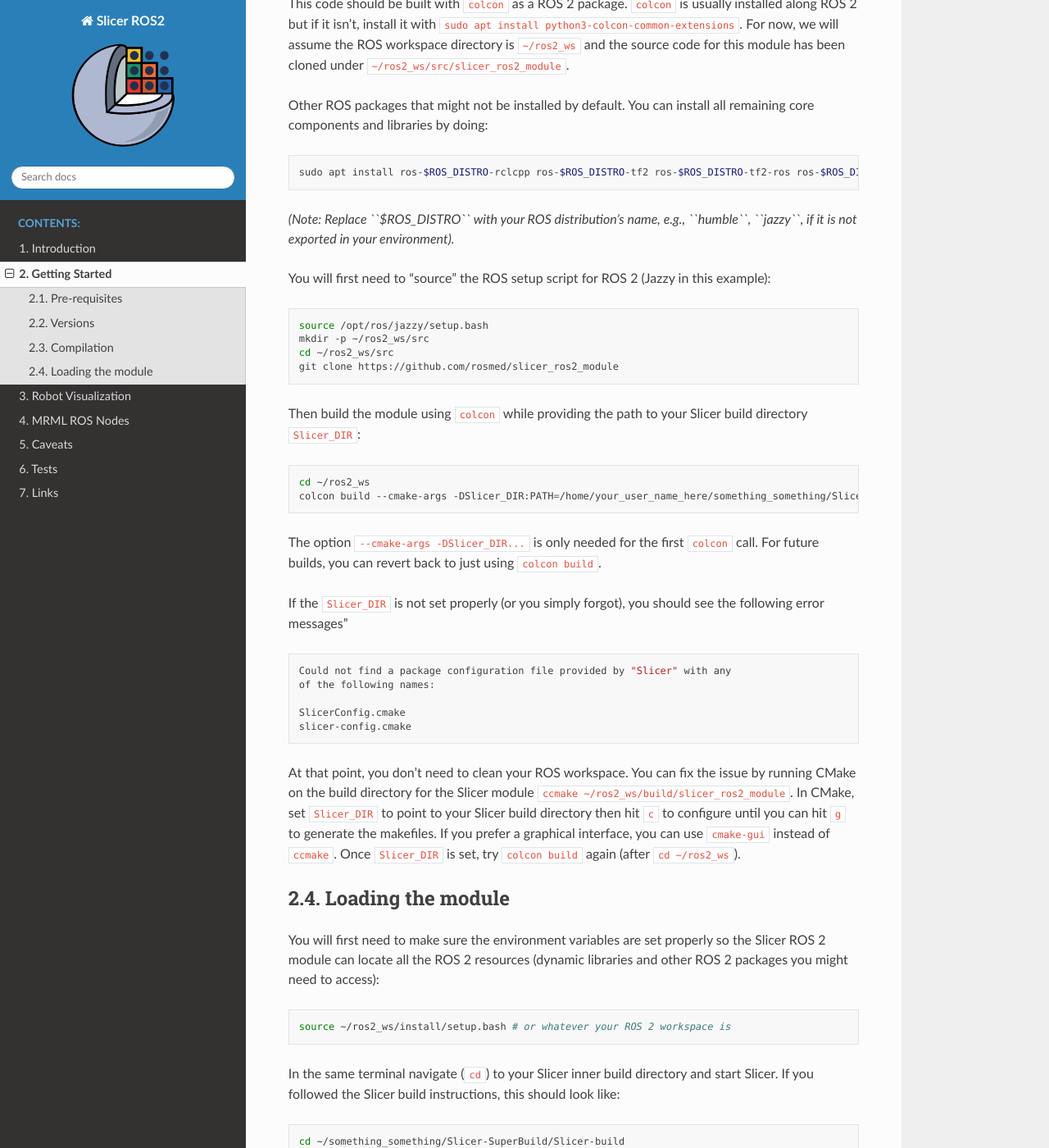
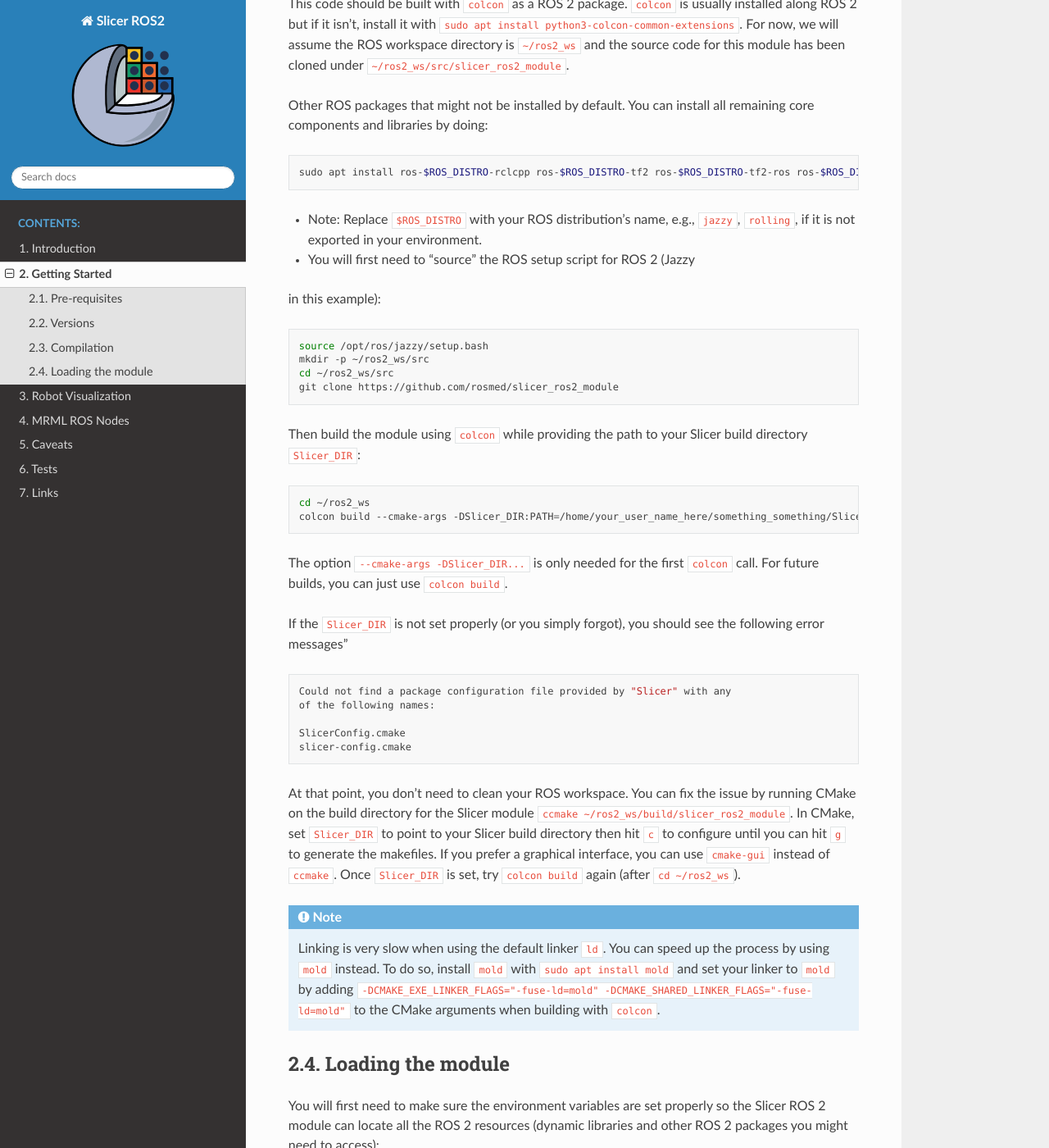
Before and after one commit to rosmed/slicer_ros2_module, a Sphinx documentation site: the page built from docs/pages/getting-started.rst, in a window 1280 px wide and 1400 px high, scrolled down 1436 px. Shown: the whole window at 82% size. Built offline with Sphinx 7.4.7 and the Read the Docs theme 3.1.0, drawn with Linux system fonts in a browser that asks for light colours.

Commit message:
Minor documentation fixes, added instructions for mold

```diff
--- a/docs/pages/getting-started.rst
+++ b/docs/pages/getting-started.rst
@@ -91,9 +91,9 @@
 
    sudo apt install ros-$ROS_DISTRO-rclcpp ros-$ROS_DISTRO-tf2 ros-$ROS_DISTRO-tf2-ros ros-$ROS_DISTRO-kdl-parser ros-$ROS_DISTRO-urdf ros-$ROS_DISTRO-std-msgs ros-$ROS_DISTRO-std-srvs ros-$ROS_DISTRO-geometry-msgs ros-$ROS_DISTRO-sensor-msgs ros-$ROS_DISTRO-trajectory-msgs ros-$ROS_DISTRO-object-recognition-msgs ros-$ROS_DISTRO-rosbag2-interfaces ros-$ROS_DISTRO-turtlesim ros-$ROS_DISTRO-moveit-msgs ros-$ROS_DISTRO-moveit-core ros-$ROS_DISTRO-moveit-ros-planning ros-$ROS_DISTRO-moveit-ros-planning-interface liborocos-kdl-dev libassimp-dev
 
-*(Note: Replace ``$ROS_DISTRO`` with your ROS distribution's name, e.g., ``humble``, ``jazzy``, if it is not exported in your environment).*
+* Note: Replace ``$ROS_DISTRO`` with your ROS distribution's name, e.g., ``jazzy``, ``rolling``, if it is not exported in your environment.
 
-You will first need to "source" the ROS setup script for ROS 2 (Jazzy
+* You will first need to "source" the ROS setup script for ROS 2 (Jazzy
 in this example):
 
 .. code-block:: bash
@@ -113,8 +113,7 @@
 
 
 The option ``--cmake-args -DSlicer_DIR...`` is only needed for the
-first ``colcon`` call.  For future builds, you can revert back to just
-using ``colcon build``.
+first ``colcon`` call.  For future builds, you can just use ``colcon build``.
 
 If the ``Slicer_DIR`` is not set properly (or you simply forgot), you
 should see the following error messages"
@@ -136,6 +135,9 @@
 ``ccmake``.  Once ``Slicer_DIR`` is set, try ``colcon build`` again
 (after ``cd ~/ros2_ws``).
 
+.. note::
+
+    Linking is very slow when using the default linker ``ld``.  You can speed up the process by using ``mold`` instead.  To do so, install ``mold`` with ``sudo apt install mold`` and set your linker to ``mold`` by adding ``-DCMAKE_EXE_LINKER_FLAGS="-fuse-ld=mold" -DCMAKE_SHARED_LINKER_FLAGS="-fuse-ld=mold"`` to the CMake arguments when building with ``colcon``.
 
 ==================
 Loading the module
```
